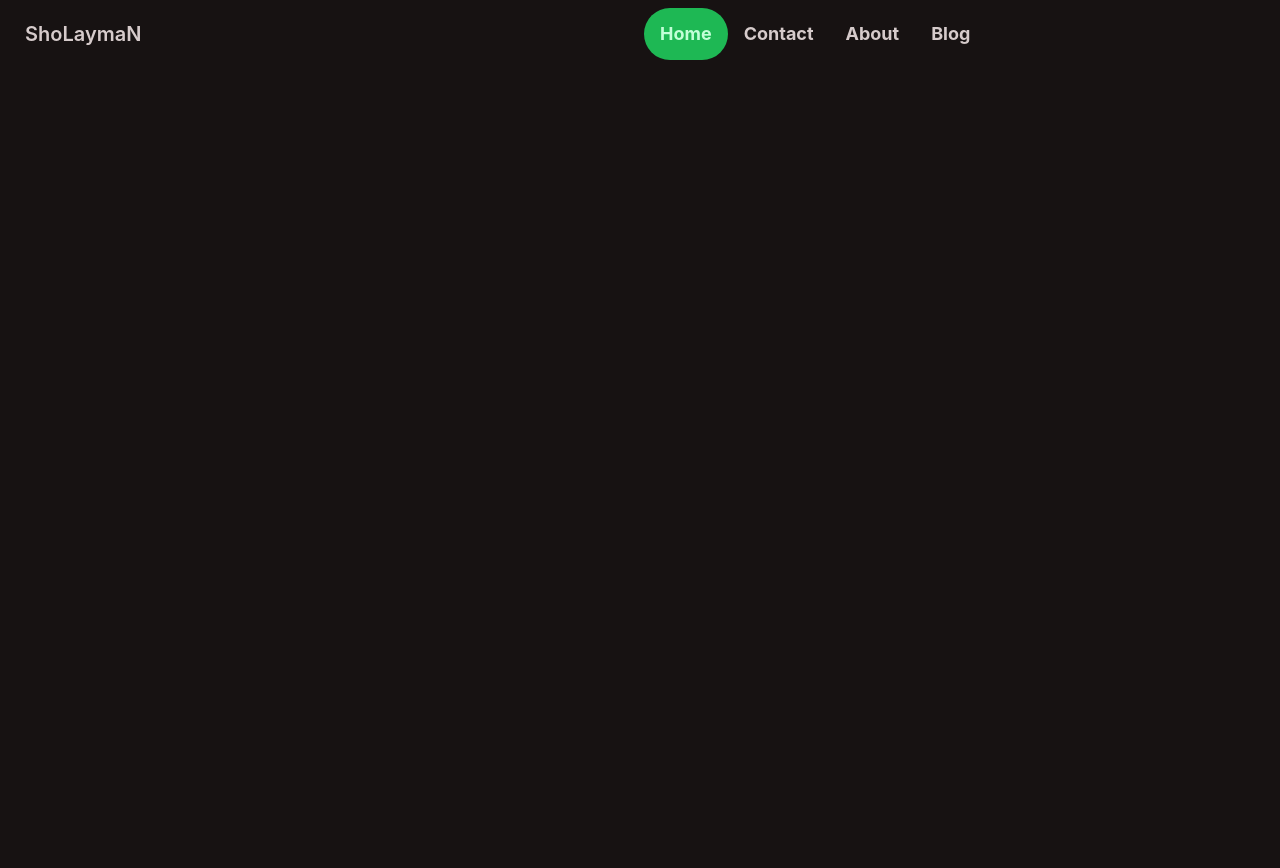
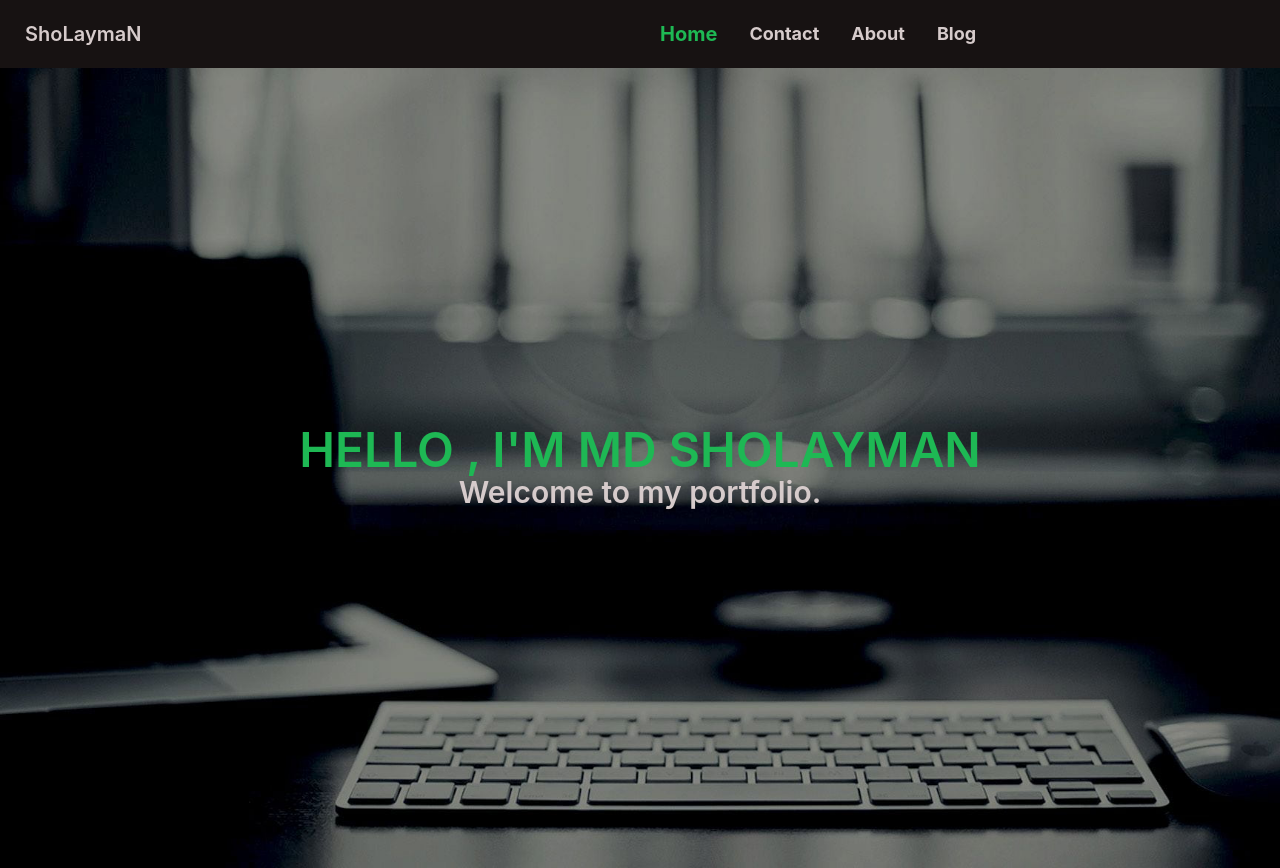
Before and after one commit to iamshs/portfolio-23, a React (Create React App) app: page / in a window 1280 px wide. Before the commit the page ends 800 px from the top, so only its background shows below. Built offline with nearby package versions, Linux system fonts and the light colour scheme.

Commit message:
bg added

```diff
--- a/src/Layout/Navbar/Navbar.js
+++ b/src/Layout/Navbar/Navbar.js
@@ -6,16 +6,24 @@ const Navbar = () => {
     const list = (
         <>
         <li>
-            <NavLink className='text-lg font-bold' to={'/'}> Home </NavLink>
+            <NavLink  className={({ isActive }) =>
+              isActive ?'text-xl font-bold bg-none text-primary' : 'text-lg font-bold'
+            }  to={'/'}> Home </NavLink>
         </li>
         <li>
-            <NavLink className='text-lg font-bold' to={'/contact'}> Contact </NavLink>
+            <NavLink className={({ isActive }) =>
+              isActive ?'text-xl font-bold bg-none text-primary' : 'text-lg font-bold'
+            }   to={'/contact'}> Contact </NavLink>
         </li>
         <li>
-            <NavLink className='text-lg font-bold' to={'/about'}> About </NavLink>
+            <NavLink className={({ isActive }) =>
+              isActive ?'text-xl font-bold bg-none text-primary' : 'text-lg font-bold'
+            }  to={'/about'}> About </NavLink>
         </li>
         <li>
-            <NavLink className='text-lg font-bold' to={'/blog'}> Blog </NavLink>
+            <NavLink className={({ isActive }) =>
+              isActive ?'text-xl font-bold bg-none text-primary' : 'text-lg font-bold'
+            }  to={'/blog'}> Blog </NavLink>
         </li>
         </>
     )
--- a/src/Pages/Main/Home/Home.js
+++ b/src/Pages/Main/Home/Home.js
@@ -1,11 +1,16 @@
 import React from 'react';
+import bg from "../../../assets/bg.jpg"
+
 
 
 const Home = () => {
     return (
-        <div>
-
-        </div>
+        <section className='flex items-center justify-center bg-cover min-h-screen' style={{backgroundImage: `url(${bg})` , backgroundColor: '#cccccc'}} >
+         <div >
+         <h1 className='text-5xl font-semibold text-primary '>HELLO , I'M MD SHOLAYMAN</h1>
+          <p className='text-3xl font-semibold'>Welcome to my portfolio.</p>
+         </div>
+        </section>
     );
 };
 
--- a/src/index.css
+++ b/src/index.css
@@ -4,9 +4,9 @@
 
 body {
   margin: 0;
-  font-family: -apple-system, BlinkMacSystemFont, 'Segoe UI', 'Roboto', 'Oxygen',
-    'Ubuntu', 'Cantarell', 'Fira Sans', 'Droid Sans', 'Helvetica Neue',
-    sans-serif;
+  font-family: -apple-system, BlinkMacSystemFont, Roboto, Segoe UI, Oxygen,
+  Ubuntu, Cantarell, Fira Sans, Droid Sans, Helvetica Neue, sans-serif;
+
   -webkit-font-smoothing: antialiased;
   -moz-osx-font-smoothing: grayscale;
 }
```
Also changed, not shown: src/assets/bg.jpg (added), src/assets/home.png (added).
